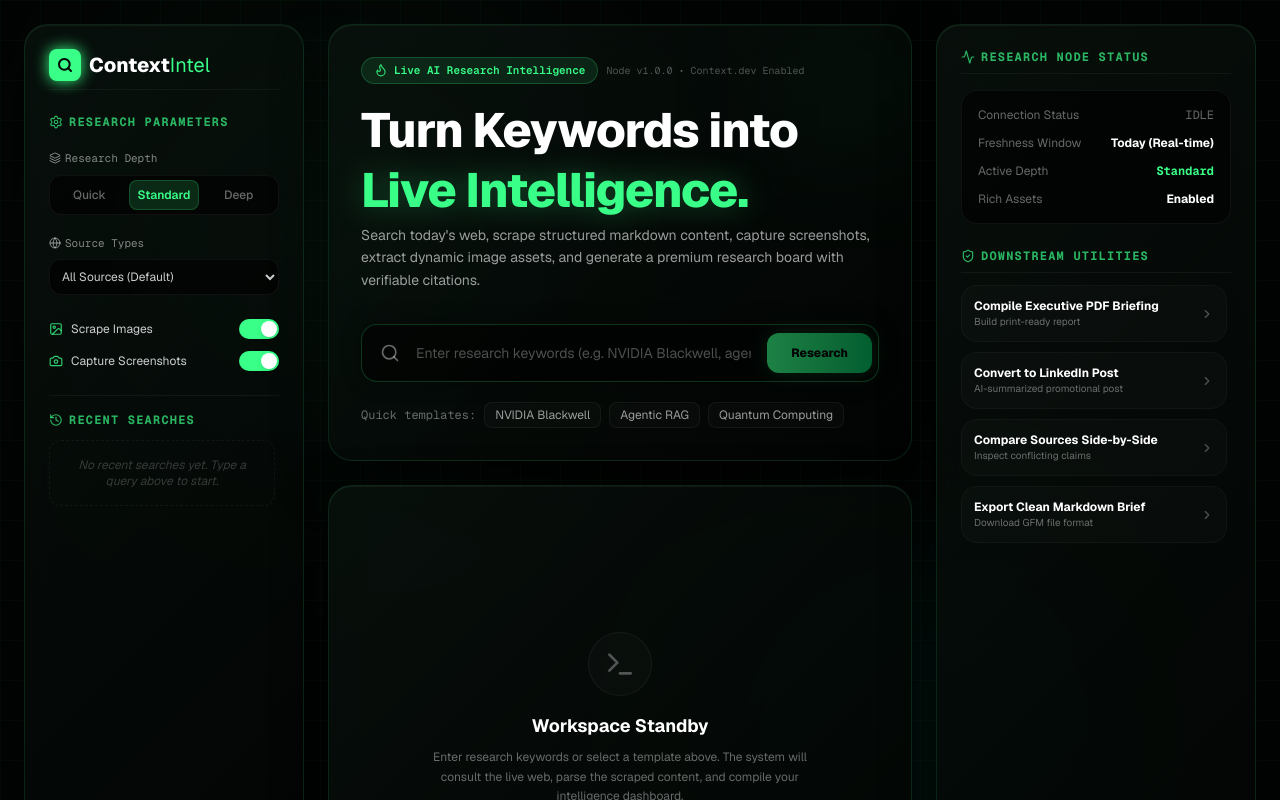
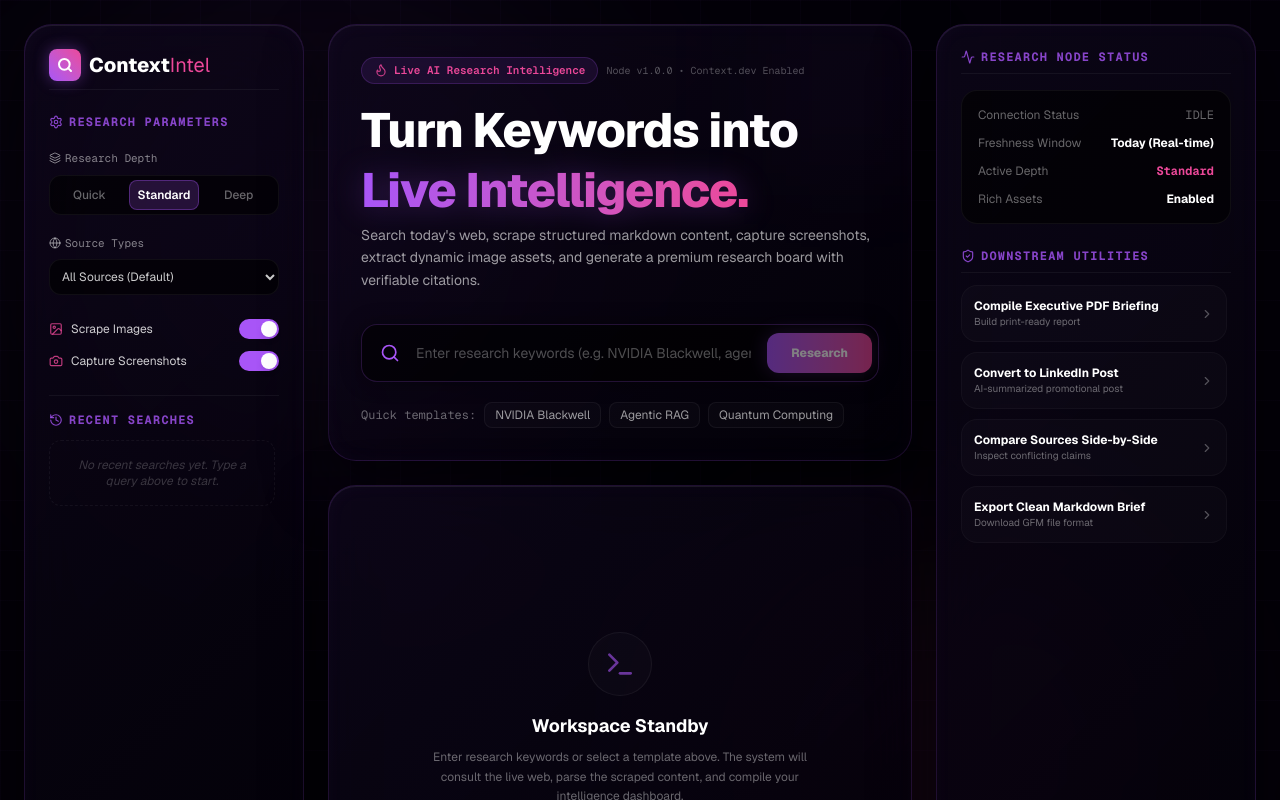
Before and after one commit to Vutukuribanurohit02/context-research-dashboard, a Next.js app: page / in a window 1280 px wide. Shown: the top 800 px of the page. Built offline with nearby package versions, Linux system fonts and the light colour scheme.

Commit message:
Update design system to Spatial Nebula theme (purple/magenta)

```diff
--- a/src/app/globals.css
+++ b/src/app/globals.css
@@ -1,56 +1,59 @@
 @import "tailwindcss";
 
 :root {
-  --background: #020403;
-  --foreground: #eafff3;
+  --background: #030108;
+  --foreground: #fcfaff;
 }
 
 @theme {
   --font-sans: var(--font-geist-sans), Inter, system-ui, sans-serif;
   --font-mono: var(--font-geist-mono), monospace;
 
-  --color-cyber-green: #39ff88;
-  --color-cyber-green-dim: rgba(57, 255, 136, 0.15);
-  --color-cyber-green-glow: rgba(57, 255, 136, 0.4);
-  --color-cyber-dark: #020403;
-  --color-glass-base: rgba(10, 16, 12, 0.6);
-  --color-glass-border: rgba(57, 255, 136, 0.15);
+  --color-cyber-purple: #a855f7;
+  --color-cyber-pink: #ec4899;
+  --color-cyber-purple-dim: rgba(168, 85, 247, 0.15);
+  --color-cyber-pink-dim: rgba(236, 72, 153, 0.15);
+  --color-cyber-purple-glow: rgba(168, 85, 247, 0.45);
+  --color-cyber-pink-glow: rgba(236, 72, 153, 0.45);
+  --color-cyber-dark: #030108;
+  --color-glass-base: rgba(12, 6, 20, 0.6);
+  --color-glass-border: rgba(168, 85, 247, 0.18);
 
   --animate-float-slow: float-slow 12s infinite ease-in-out;
   --animate-float-delayed: float-delayed 15s infinite ease-in-out;
-  --animate-pulse-glow: pulse-glow 2s infinite ease-in-out;
+  --animate-pulse-glow: pulse-glow 2.5s infinite ease-in-out;
   --animate-grid-fade: grid-fade 2s ease-out forwards;
 }
 
 @keyframes float-slow {
   0%, 100% {
     transform: translateY(0px) scale(1) rotate(0deg);
-    filter: blur(80px) opacity(0.7);
+    filter: blur(90px) opacity(0.85);
   }
   50% {
-    transform: translateY(-30px) scale(1.1) rotate(10deg);
-    filter: blur(100px) opacity(0.9);
+    transform: translateY(-40px) scale(1.15) rotate(15deg);
+    filter: blur(110px) opacity(0.95);
   }
 }
 
 @keyframes float-delayed {
   0%, 100% {
-    transform: translateY(0px) scale(1.1) rotate(0deg);
-    filter: blur(90px) opacity(0.6);
+    transform: translateY(0px) scale(1.15) rotate(0deg);
+    filter: blur(100px) opacity(0.75);
   }
   50% {
-    transform: translateY(40px) scale(1) rotate(-15deg);
-    filter: blur(70px) opacity(0.8);
+    transform: translateY(50px) scale(1) rotate(-20deg);
+    filter: blur(80px) opacity(0.9);
   }
 }
 
 @keyframes pulse-glow {
   0%, 100% {
-    box-shadow: 0 0 15px rgba(57, 255, 136, 0.3);
+    box-shadow: 0 0 15px rgba(168, 85, 247, 0.25);
     opacity: 0.8;
   }
   50% {
-    box-shadow: 0 0 30px rgba(57, 255, 136, 0.6);
+    box-shadow: 0 0 35px rgba(236, 72, 153, 0.5);
     opacity: 1;
   }
 }
@@ -68,32 +71,36 @@ body {
   font-feature-settings: "cv02", "cv03", "cv04", "cv11";
 }
 
-/* Glassmorphism custom classes */
+/* Premium Spatial Glassmorphism styling */
 .glass-panel {
-  background: linear-gradient(135deg, rgba(10, 20, 15, 0.7) 0%, rgba(2, 4, 3, 0.9) 100%);
-  border: 1px solid rgba(57, 255, 136, 0.12);
-  box-shadow: 0 20px 50px rgba(0, 0, 0, 0.6), inset 0 1px 0 rgba(255, 255, 255, 0.05);
-  backdrop-filter: blur(20px);
-  border-radius: 24px;
+  background: linear-gradient(135deg, rgba(16, 8, 30, 0.65) 0%, rgba(3, 1, 8, 0.9) 100%);
+  border: 1px solid rgba(168, 85, 247, 0.16);
+  box-shadow: 0 25px 60px rgba(0, 0, 0, 0.65),
+              inset 0 1px 0 rgba(255, 255, 255, 0.08),
+              inset 0 0 20px rgba(168, 85, 247, 0.03);
+  backdrop-filter: blur(32px);
+  border-radius: 28px;
   transition: all 0.3s cubic-bezier(0.4, 0, 0.2, 1);
 }
 
 .glass-panel-hover:hover {
-  border-color: rgba(57, 255, 136, 0.28);
-  box-shadow: 0 25px 60px rgba(57, 255, 136, 0.08), inset 0 1px 0 rgba(255, 255, 255, 0.08);
+  border-color: rgba(236, 72, 153, 0.35);
+  box-shadow: 0 30px 70px rgba(168, 85, 247, 0.1),
+              inset 0 1px 0 rgba(255, 255, 255, 0.12),
+              inset 0 0 30px rgba(236, 72, 153, 0.05);
 }
 
 .glass-card {
-  background: rgba(255, 255, 255, 0.03);
-  border: 1px solid rgba(255, 255, 255, 0.05);
-  backdrop-filter: blur(12px);
-  border-radius: 16px;
+  background: rgba(255, 255, 255, 0.025);
+  border: 1px solid rgba(255, 255, 255, 0.04);
+  backdrop-filter: blur(16px);
+  border-radius: 18px;
 }
 
 .cyber-grid {
-  background-image: linear-gradient(rgba(57, 255, 136, 0.04) 1px, transparent 1px),
-                    linear-gradient(90deg, rgba(57, 255, 136, 0.04) 1px, transparent 1px);
-  background-size: 40px 40px;
+  background-image: linear-gradient(rgba(168, 85, 247, 0.03) 1px, transparent 1px),
+                    linear-gradient(90deg, rgba(168, 85, 247, 0.03) 1px, transparent 1px);
+  background-size: 50px 50px;
 }
 
 /* Custom Scrollbar */
@@ -103,14 +110,14 @@ body {
 }
 
 ::-webkit-scrollbar-track {
-  background: #020403;
+  background: #030108;
 }
 
 ::-webkit-scrollbar-thumb {
-  background: rgba(57, 255, 136, 0.2);
+  background: rgba(168, 85, 247, 0.25);
   border-radius: 999px;
 }
 
 ::-webkit-scrollbar-thumb:hover {
-  background: rgba(57, 255, 136, 0.4);
+  background: rgba(236, 72, 153, 0.45);
 }
--- a/src/app/page.tsx
+++ b/src/app/page.tsx
@@ -109,13 +109,13 @@ export default function Home() {
   };
 
   return (
-    <div className="relative min-h-screen text-[#eafff3] flex flex-col font-sans overflow-hidden">
+    <div className="relative min-h-screen text-[#fcfaff] flex flex-col font-sans overflow-hidden">
       {/* Subtle cyber background grid overlay */}
       <div className="absolute inset-0 cyber-grid pointer-events-none z-0 opacity-80" />
 
-      {/* Floating neon green atmospheric orbs */}
-      <div className="absolute top-[10%] left-[12%] w-[350px] h-[350px] rounded-full bg-cyber-green/8 filter blur-[100px] animate-float-slow pointer-events-none z-0" />
-      <div className="absolute bottom-[10%] right-[12%] w-[400px] h-[400px] rounded-full bg-[#00ffc4]/6 filter blur-[120px] animate-float-delayed pointer-events-none z-0" />
+      {/* Floating purple/pink spatial atmospheric orbs (nebula clouds) */}
+      <div className="absolute top-[8%] left-[10%] w-[380px] h-[380px] rounded-full bg-cyber-purple/10 filter blur-[110px] animate-float-slow pointer-events-none z-0" />
+      <div className="absolute bottom-[8%] right-[10%] w-[420px] h-[420px] rounded-full bg-cyber-pink/8 filter blur-[130px] animate-float-delayed pointer-events-none z-0" />
 
       {/* Main App Container */}
       <div className="relative z-10 grid grid-cols-1 xl:grid-cols-[280px_1fr_320px] gap-6 p-6 min-h-screen">
@@ -136,12 +136,12 @@ export default function Home() {
           {/* Top Hero Section */}
           <section className="glass-panel p-8 relative overflow-hidden bg-black/30">
             {/* Ambient edge glow */}
-            <div className="absolute top-0 right-0 w-32 h-32 bg-cyber-green/5 filter blur-3xl pointer-events-none" />
+            <div className="absolute top-0 right-0 w-32 h-32 bg-cyber-purple/5 filter blur-3xl pointer-events-none" />
 
             <div className="flex flex-col gap-4">
               <div className="flex items-center gap-2">
-                <span className="inline-flex items-center gap-1.5 px-3 py-1 text-[11px] font-mono font-semibold text-cyber-green bg-cyber-green/10 border border-cyber-green/20 rounded-full">
-                  <Flame className="w-3.5 h-3.5 text-cyber-green animate-pulse" />
+                <span className="inline-flex items-center gap-1.5 px-3 py-1 text-[11px] font-mono font-semibold text-cyber-pink bg-cyber-purple/10 border border-cyber-purple/20 rounded-full">
+                  <Flame className="w-3.5 h-3.5 text-cyber-pink animate-pulse" />
                   Live AI Research Intelligence
                 </span>
                 <span className="text-[10px] font-mono text-white/30 hidden sm:inline">
@@ -151,7 +151,7 @@ export default function Home() {
 
               <div className="space-y-1">
                 <h1 className="text-3xl sm:text-5xl font-extrabold tracking-tight text-white leading-tight">
-                  Turn Keywords into <span className="text-cyber-green filter drop-shadow-[0_0_15px_rgba(57,255,136,0.3)]">Live Intelligence.</span>
+                  Turn Keywords into <span className="text-transparent bg-clip-text bg-gradient-to-r from-cyber-purple to-cyber-pink filter drop-shadow-[0_0_15px_rgba(168,85,247,0.3)]">Live Intelligence.</span>
                 </h1>
                 <p className="text-white/60 text-xs sm:text-sm font-sans max-w-2xl leading-relaxed">
                   Search today's web, scrape structured markdown content, capture screenshots, extract dynamic image assets, and generate a premium research board with verifiable citations.
@@ -159,9 +159,9 @@ export default function Home() {
               </div>
 
               {/* Main Search Box */}
-              <div className="mt-4 flex items-center gap-2 bg-black/60 border border-cyber-green/20 focus-within:border-cyber-green/60 p-1.5 rounded-2xl transition-all shadow-[0_0_20px_rgba(0,0,0,0.4)]">
+              <div className="mt-4 flex items-center gap-2 bg-black/60 border border-cyber-purple/20 focus-within:border-cyber-purple/50 p-1.5 rounded-2xl transition-all shadow-[0_0_20px_rgba(0,0,0,0.4)]">
                 <div className="pl-3 text-white/40 flex-shrink-0">
-                  <Search className="w-5 h-5" />
+                  <Search className="w-5 h-5 text-cyber-purple" />
                 </div>
                 <input
                   type="text"
@@ -176,7 +176,7 @@ export default function Home() {
                   type="button"
                   onClick={() => handleSearch()}
                   disabled={isLoading || !query.trim()}
-                  className="px-6 py-3 bg-gradient-to-r from-cyber-green to-[#00b95f] hover:from-[#4eff98] hover:to-[#00d86f] text-cyber-dark text-xs font-extrabold rounded-xl transition-all cursor-pointer flex items-center gap-1.5 shadow-[0_0_20px_rgba(57,255,136,0.25)] hover:shadow-[0_0_30px_rgba(57,255,136,0.45)] disabled:opacity-50 disabled:cursor-not-allowed select-none"
+                  className="px-6 py-3 bg-gradient-to-r from-cyber-purple to-cyber-pink hover:from-[#c084fc] hover:to-[#f472b6] text-white text-xs font-extrabold rounded-xl transition-all cursor-pointer flex items-center gap-1.5 shadow-[0_0_20px_rgba(168,85,247,0.3)] hover:shadow-[0_0_30px_rgba(236,72,153,0.45)] disabled:opacity-50 disabled:cursor-not-allowed select-none"
                 >
                   Research
                 </button>
@@ -196,7 +196,7 @@ export default function Home() {
                       }
                     }}
                     disabled={isLoading}
-                    className="px-2.5 py-1 bg-white/2 hover:bg-cyber-green/5 border border-white/5 hover:border-cyber-green/20 rounded-lg text-white/60 hover:text-white transition-colors cursor-pointer disabled:opacity-50"
+                    className="px-2.5 py-1 bg-white/2 hover:bg-cyber-purple/5 border border-white/5 hover:border-cyber-purple/20 rounded-lg text-white/60 hover:text-white transition-colors cursor-pointer disabled:opacity-50"
                   >
                     {t}
                   </button>
@@ -263,14 +263,14 @@ export default function Home() {
                   className="flex-1 glass-panel flex flex-col items-center justify-center p-8 text-center bg-black/10 border-dashed border-white/5"
                 >
                   <div className="w-16 h-16 rounded-full bg-white/2 border border-white/5 flex items-center justify-center mb-4 text-white/30">
-                    <Terminal className="w-8 h-8" />
+                    <Terminal className="w-8 h-8 text-cyber-purple/60" />
                   </div>
                   <h3 className="text-lg font-bold text-white mb-2">Workspace Standby</h3>
                   <p className="text-xs text-white/40 max-w-sm leading-relaxed mb-4">
                     Enter research keywords or select a template above. The system will consult the live web, parse the scraped content, and compile your intelligence dashboard.
                   </p>
                   <div className="text-[10px] text-white/20 font-mono flex items-center gap-1">
-                    <HelpCircle className="w-3.5 h-3.5" />
+                    <HelpCircle className="w-3.5 h-3.5 text-cyber-purple/50" />
                     Bypasses traditional cookies and advertisement frames.
                   </div>
                 </motion.div>
--- a/src/components/RightPanel.tsx
+++ b/src/components/RightPanel.tsx
@@ -36,10 +36,10 @@ export default function RightPanel({
   ];
 
   return (
-    <aside className="glass-panel p-6 flex flex-col h-full gap-6 select-none bg-black/40 border border-cyber-green/10">
+    <aside className="glass-panel p-6 flex flex-col h-full gap-6 select-none bg-black/40 border border-cyber-purple/15">
       {/* Agent Status Panel */}
       <div className="flex flex-col gap-4">
-        <h3 className="text-xs font-mono font-bold tracking-widest text-cyber-green/70 flex items-center gap-1.5 uppercase pb-2 border-b border-white/5">
+        <h3 className="text-xs font-mono font-bold tracking-widest text-cyber-purple/80 flex items-center gap-1.5 uppercase pb-2 border-b border-white/5">
           <Activity className="w-3.5 h-3.5" />
           Research Node Status
         </h3>
@@ -48,12 +48,12 @@ export default function RightPanel({
           <div className="flex items-center justify-between text-xs">
             <span className="text-white/40">Connection Status</span>
             {isLoading ? (
-              <span className="text-cyber-green flex items-center gap-1 font-mono">
-                <span className="w-2 h-2 rounded-full bg-cyber-green animate-ping" />
+              <span className="text-cyber-pink flex items-center gap-1 font-mono">
+                <span className="w-2 h-2 rounded-full bg-cyber-pink animate-ping" />
                 ACTIVE
               </span>
             ) : hasData ? (
-              <span className="text-cyber-green flex items-center gap-1 font-mono">
+              <span className="text-cyber-purple flex items-center gap-1 font-mono">
                 <CheckCircle2 className="w-3.5 h-3.5" />
                 SYNCED
               </span>
@@ -69,7 +69,7 @@ export default function RightPanel({
 
           <div className="flex items-center justify-between text-xs">
             <span className="text-white/40">Active Depth</span>
-            <strong className="text-cyber-green font-mono capitalize">{depth}</strong>
+            <strong className="text-cyber-pink font-mono capitalize">{depth}</strong>
           </div>
 
           <div className="flex items-center justify-between text-xs">
@@ -81,7 +81,7 @@ export default function RightPanel({
             <div className="pt-2 border-t border-white/5 space-y-3">
               <div className="flex items-center justify-between text-xs">
                 <span className="text-white/40">Credits Consumed</span>
-                <span className="text-cyber-green font-mono flex items-center gap-1">
+                <span className="text-cyber-pink font-mono flex items-center gap-1">
                   <Zap className="w-3.5 h-3.5" />
                   {metadata?.credits_consumed ?? (isMock ? 0 : 1)} CR
                 </span>
@@ -99,9 +99,9 @@ export default function RightPanel({
                 {isMock ? (
                   <span className="text-yellow-400 bg-yellow-500/10 border border-yellow-500/20 px-1.5 py-0.5 rounded text-[10px] font-mono">MOCK FALLBACK</span>
                 ) : isFallback ? (
-                  <span className="text-emerald-400 bg-emerald-500/10 border border-emerald-500/20 px-1.5 py-0.5 rounded text-[10px] font-mono">HEURISTIC ONLY</span>
+                  <span className="text-purple-400 bg-purple-500/10 border border-purple-500/20 px-1.5 py-0.5 rounded text-[10px] font-mono">HEURISTIC ONLY</span>
                 ) : (
-                  <span className="text-cyber-green bg-cyber-green/10 border border-cyber-green/20 px-1.5 py-0.5 rounded text-[10px] font-mono">LIVE AI SYNC</span>
+                  <span className="text-cyber-purple bg-cyber-purple/10 border border-cyber-purple/20 px-1.5 py-0.5 rounded text-[10px] font-mono">LIVE AI SYNC</span>
                 )}
               </div>
             </div>
@@ -111,7 +111,7 @@ export default function RightPanel({
 
       {/* Suggested Features / Tools */}
       <div className="flex-1 flex flex-col min-h-0">
-        <h3 className="text-xs font-mono font-bold tracking-widest text-cyber-green/70 flex items-center gap-1.5 uppercase pb-2 border-b border-white/5 mb-3">
+        <h3 className="text-xs font-mono font-bold tracking-widest text-cyber-purple/80 flex items-center gap-1.5 uppercase pb-2 border-b border-white/5 mb-3">
           <ShieldCheck className="w-3.5 h-3.5" />
           Downstream Utilities
         </h3>
@@ -121,21 +121,21 @@ export default function RightPanel({
             <motion.div
               key={i}
               whileHover={{ scale: 1.01, x: 2 }}
-              className="p-3 bg-white/2 hover:bg-cyber-green/5 border border-white/3 hover:border-cyber-green/10 rounded-2xl transition-all cursor-pointer flex items-center justify-between group"
+              className="p-3 bg-white/2 hover:bg-cyber-purple/5 border border-white/3 hover:border-cyber-purple/10 rounded-2xl transition-all cursor-pointer flex items-center justify-between group"
             >
               <div className="min-w-0">
-                <h4 className="text-xs font-bold text-white group-hover:text-cyber-green transition-colors">{f.name}</h4>
+                <h4 className="text-xs font-bold text-white group-hover:text-cyber-pink transition-colors">{f.name}</h4>
                 <p className="text-[10px] text-white/40 truncate">{f.desc}</p>
               </div>
-              <ChevronRight className="w-3.5 h-3.5 text-white/30 group-hover:text-cyber-green flex-shrink-0 transition-all group-hover:translate-x-0.5" />
+              <ChevronRight className="w-3.5 h-3.5 text-white/30 group-hover:text-cyber-pink flex-shrink-0 transition-all group-hover:translate-x-0.5" />
             </motion.div>
           ))}
         </div>
       </div>
 
       {/* Workspace Note */}
-      <div className="p-4 bg-cyber-green/5 border border-cyber-green/10 rounded-2xl text-[10px] text-emerald-400/50 leading-relaxed font-mono flex gap-2">
-        <HeartPulse className="w-4 h-4 text-cyber-green flex-shrink-0 mt-0.5" />
+      <div className="p-4 bg-cyber-purple/5 border border-cyber-purple/10 rounded-2xl text-[10px] text-purple-400/50 leading-relaxed font-mono flex gap-2">
+        <HeartPulse className="w-4 h-4 text-cyber-pink flex-shrink-0 mt-0.5" />
         <div>
           This intelligence node operates inside Next.js secure backend environments. Data API calls bypass front-facing scripts and execute securely on the server.
         </div>
--- a/src/components/Sidebar.tsx
+++ b/src/components/Sidebar.tsx
@@ -49,20 +49,20 @@ export default function Sidebar({
   };
 
   return (
-    <aside className="glass-panel p-6 flex flex-col h-full gap-6 select-none bg-black/40 border border-cyber-green/10">
+    <aside className="glass-panel p-6 flex flex-col h-full gap-6 select-none bg-black/40 border border-cyber-purple/15">
       {/* Brand Logo */}
       <div className="flex items-center gap-2 pb-2 border-b border-white/5">
-        <div className="w-8 h-8 rounded-lg bg-cyber-green flex items-center justify-center shadow-[0_0_15px_#39ff88]">
-          <Search className="w-4 h-4 text-cyber-dark stroke-[3px]" />
+        <div className="w-8 h-8 rounded-lg bg-gradient-to-tr from-cyber-purple to-cyber-pink flex items-center justify-center shadow-[0_0_15px_rgba(168,85,247,0.4)]">
+          <Search className="w-4 h-4 text-white stroke-[3px]" />
         </div>
         <div className="logo text-xl font-extrabold text-white leading-none">
-          Context<span className="text-cyber-green font-normal">Intel</span>
+          Context<span className="text-cyber-pink font-normal">Intel</span>
         </div>
       </div>
 
       {/* Filter Options Panel */}
       <div className="flex flex-col gap-5">
-        <h3 className="text-xs font-mono font-bold tracking-widest text-cyber-green/70 flex items-center gap-1.5 uppercase">
+        <h3 className="text-xs font-mono font-bold tracking-widest text-cyber-purple/80 flex items-center gap-1.5 uppercase">
           <Settings className="w-3.5 h-3.5" />
           Research Parameters
         </h3>
@@ -81,7 +81,7 @@ export default function Sidebar({
                 onClick={() => handleDepthChange(d)}
                 className={`py-1.5 text-xs font-medium capitalize rounded-lg transition-all ${
                   filters.depth === d
-                    ? "bg-cyber-green/15 text-cyber-green font-semibold border border-cyber-green/20"
+                    ? "bg-cyber-purple/20 text-white font-semibold border border-cyber-purple/35"
                     : "text-white/40 hover:text-white/70 hover:bg-white/5"
                 } disabled:opacity-50 disabled:cursor-not-allowed`}
               >
@@ -100,7 +100,7 @@ export default function Sidebar({
             disabled={isLoading}
             value={filters.sourceTypes}
             onChange={(e) => handleSourceTypeChange(e.target.value as any)}
-            className="w-full bg-black/60 border border-white/5 p-2 rounded-xl text-xs text-white/80 focus:outline-none focus:border-cyber-green/40 transition-colors disabled:opacity-50"
+            className="w-full bg-black/60 border border-white/5 p-2 rounded-xl text-xs text-white/80 focus:outline-none focus:border-cyber-purple/40 transition-colors disabled:opacity-50"
           >
             <option value="all">All Sources (Default)</option>
             <option value="news">Tech News Only</option>
@@ -115,7 +115,7 @@ export default function Sidebar({
           {/* Images Toggle */}
           <div className="flex items-center justify-between">
             <span className="text-xs text-white/80 flex items-center gap-2">
-              <Image className="w-3.5 h-3.5 text-cyber-green/80" />
+              <Image className="w-3.5 h-3.5 text-cyber-pink/80" />
               Scrape Images
             </span>
             <button
@@ -123,12 +123,12 @@ export default function Sidebar({
               disabled={isLoading}
               onClick={toggleImages}
               className={`w-10 h-5 rounded-full p-0.5 transition-colors duration-300 focus:outline-none ${
-                filters.includeImages ? "bg-cyber-green" : "bg-white/10"
+                filters.includeImages ? "bg-cyber-purple" : "bg-white/10"
               } disabled:opacity-50`}
             >
               <div
                 className={`w-4 h-4 rounded-full bg-white shadow-md transform duration-300 ${
-                  filters.includeImages ? "translate-x-5 bg-cyber-dark" : "translate-x-0"
+                  filters.includeImages ? "translate-x-5" : "translate-x-0"
                 }`}
               />
             </button>
@@ -137,7 +137,7 @@ export default function Sidebar({
           {/* Screenshots Toggle */}
           <div className="flex items-center justify-between">
             <span className="text-xs text-white/80 flex items-center gap-2">
-              <Camera className="w-3.5 h-3.5 text-cyber-green/80" />
+              <Camera className="w-3.5 h-3.5 text-cyber-pink/80" />
               Capture Screenshots
             </span>
             <button
@@ -145,12 +145,12 @@ export default function Sidebar({
               disabled={isLoading}
               onClick={toggleScreenshots}
               className={`w-10 h-5 rounded-full p-0.5 transition-colors duration-300 focus:outline-none ${
-                filters.includeScreenshots ? "bg-cyber-green" : "bg-white/10"
+                filters.includeScreenshots ? "bg-cyber-purple" : "bg-white/10"
               } disabled:opacity-50`}
             >
               <div
                 className={`w-4 h-4 rounded-full bg-white shadow-md transform duration-300 ${
-                  filters.includeScreenshots ? "translate-x-5 bg-cyber-dark" : "translate-x-0"
+                  filters.includeScreenshots ? "translate-x-5" : "translate-x-0"
                 }`}
               />
             </button>
@@ -161,7 +161,7 @@ export default function Sidebar({
       {/* History / Saved searches list */}
       <div className="flex-1 flex flex-col min-h-0 pt-4 border-t border-white/5">
         <div className="flex items-center justify-between mb-3">
-          <h3 className="text-xs font-mono font-bold tracking-widest text-cyber-green/70 flex items-center gap-1.5 uppercase">
+          <h3 className="text-xs font-mono font-bold tracking-widest text-cyber-purple/80 flex items-center gap-1.5 uppercase">
             <History className="w-3.5 h-3.5" />
             Recent Searches
           </h3>
@@ -189,11 +189,11 @@ export default function Sidebar({
                 type="button"
                 whileHover={{ x: 2 }}
                 onClick={() => !isLoading && onSelectSearch(search)}
-                className="w-full text-left p-3 text-xs text-white/60 hover:text-white bg-white/2 hover:bg-cyber-green/5 border border-white/3 hover:border-cyber-green/10 rounded-xl transition-all flex items-center justify-between group overflow-hidden text-ellipsis whitespace-nowrap disabled:opacity-50 disabled:cursor-not-allowed"
+                className="w-full text-left p-3 text-xs text-white/60 hover:text-white bg-white/2 hover:bg-cyber-purple/5 border border-white/3 hover:border-cyber-purple/10 rounded-xl transition-all flex items-center justify-between group overflow-hidden text-ellipsis whitespace-nowrap disabled:opacity-50 disabled:cursor-not-allowed"
                 disabled={isLoading}
               >
                 <div className="flex items-center gap-2 min-w-0">
-                  <Bookmark className="w-3 h-3 text-cyber-green/50 flex-shrink-0 group-hover:text-cyber-green" />
+                  <Bookmark className="w-3 h-3 text-cyber-purple/50 flex-shrink-0 group-hover:text-cyber-purple" />
                   <span className="truncate">{search}</span>
                 </div>
                 <span className="text-[10px] text-white/30 font-mono opacity-0 group-hover:opacity-100 transition-opacity">
```
Also changed, not shown: src/components/DashboardGrid.tsx (+125 -50 lines), src/components/LoadingState.tsx (+19 -20 lines).
